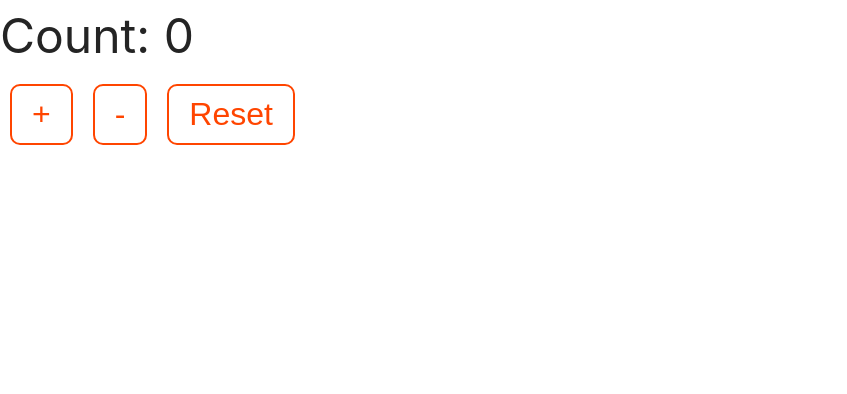
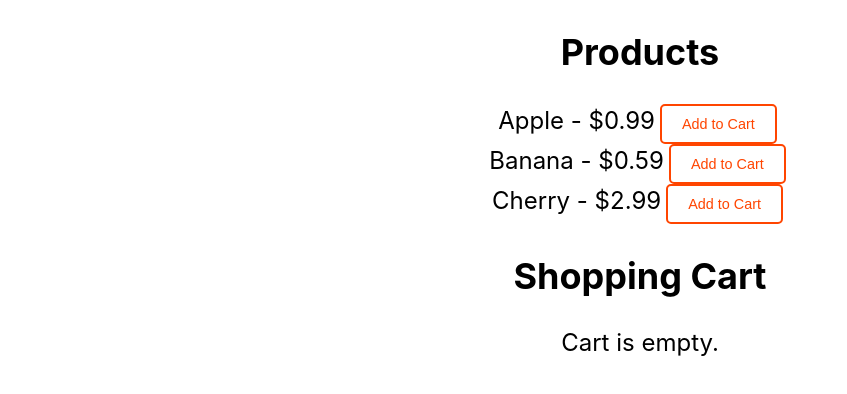
Before and after one commit to nazrulislambhat/react, a React (Vite) app: page / in a window 1280 px wide. Shown: the top 394 px of the page, without its empty margins (0-847 px from the left). Built offline with nearby package versions, Linux system fonts and the light colour scheme.

Commit message:
Initial Commit

```diff
--- a/src/App.css
+++ /dev/null
@@ -1,44 +0,0 @@
-#root {
-  max-width: 1280px;
-  margin: 0 auto;
-  padding: 2rem;
-  text-align: center;
-}
-.yaya {
-  border: 2px solid red !important;
-}
-.logo {
-  height: 6em;
-  padding: 1.5em;
-  will-change: filter;
-  transition: filter 300ms;
-}
-.logo:hover {
-  filter: drop-shadow(0 0 2em #646cffaa);
-}
-.logo.react:hover {
-  filter: drop-shadow(0 0 2em #61dafbaa);
-}
-
-@keyframes logo-spin {
-  from {
-    transform: rotate(0deg);
-  }
-  to {
-    transform: rotate(360deg);
-  }
-}
-
-@media (prefers-reduced-motion: no-preference) {
-  a:nth-of-type(2) .logo {
-    animation: logo-spin infinite 20s linear;
-  }
-}
-
-.card {
-  padding: 2em;
-}
-
-.read-the-docs {
-  color: #888;
-}
--- a/src/App.jsx
+++ b/src/App.jsx
@@ -10,14 +10,19 @@ import UseEffectAPI from './hooks/UseEffectAPI.jsx';
 import UseRefExample from './hooks/UseRefExample.jsx';
 import Timer from './hooks/UseRefTimer.jsx';
 import UseRef from './hooks/UseRef.jsx';
-import UseReducerIncrement from './hooks/UseReducerIncrement.jsx';
+import UseReducerExample1 from './hooks/UseReducerExample1.jsx';
+import UseReducerExample2 from './hooks/UseReducerExample2.jsx';
+import UseReducerExample3 from './hooks/UseReducerExample3.jsx';
+import UseReducerExample4 from './hooks/UseReducerExample4.jsx';
+import UseReducerExample5 from './hooks/UseReducerExample5.jsx';
 import UseMemoFactorial from './hooks/UseMemoFactorial.jsx';
 import UseMemoFactorial2 from './hooks/UseMemoFactorial2.jsx';
+
 function App() {
   // const [isShown, setIsShown] = useState(false);
   // const Child = isShown ? <ChildComponent /> : null;
   return (
-    <div>
+    <div className="app">
       {/*<button onClick={() => setIsShown((s) => !s)}>Show/Hide</button>*/}
       {/*{Child}*/}
       {/* <UseState />
@@ -30,7 +35,11 @@ function App() {
       {/* <UseRef /> */}
       {/* <UseMemoFactorial2 /> */}
       {/* <ItemList /> */}
-      <UseReducerIncrement />
+      {/* <UseReducerExample1 />
+      <UseReducerExample2 /> */}
+      {/* <UseReducerExample3 /> */}
+      <UseReducerExample4 />
+
     </div>
   );
 }
--- /dev/null
+++ b/src/hooks/UseReducerExample1.jsx
@@ -0,0 +1,29 @@
+import { useReducer } from 'react';
+
+const initialState = 0;
+
+function reducer(state, action) {
+  switch (action.type) {
+    case 'increment':
+      return state + 1;
+    case 'decrement':
+      return state - 1;
+    case 'reset':
+      return initialState;
+    default:
+      throw new Error();
+  }
+}
+
+export default function UseReducerExample1() {
+  const [count, dispatch] = useReducer(reducer, initialState);
+  return (
+    <>
+      <h3>Use Reducer Example 1</h3>
+      <p>{count}</p>
+      <button onClick={() => dispatch({ type: 'increment' })}>Increment</button>
+      <button onClick={() => dispatch({ type: 'decrement' })}>Decrement</button>
+      <button onClick={() => dispatch({ type: 'reset' })}>Reset</button>
+    </>
+  );
+}
--- /dev/null
+++ b/src/hooks/UseReducerExample2.jsx
@@ -0,0 +1,91 @@
+import React, { useReducer } from 'react';
+
+const initialFormState = {
+  username: '',
+  email: '',
+  password: '',
+  errors: {},
+};
+
+function formReducer(state, action) {
+  switch (action.type) {
+    case 'field':
+      return {
+        ...state,
+        [action.field]: action.value,
+        errors: { ...state.errors, [action.field]: '' },
+      };
+    case 'validate':
+      const errors = {};
+      if (!state.username) errors.username = 'Username is required';
+      if (!state.email.includes('@')) errors.email = 'Invalid email';
+      if (state.password.length < 6) errors.password = 'Password too short';
+      return { ...state, errors };
+    case 'reset':
+      return initialFormState;
+    default:
+      throw new Error('Unknown action type');
+  }
+}
+
+function RegistrationForm() {
+  const [state, dispatch] = useReducer(formReducer, initialFormState);
+  const { username, email, password, errors } = state;
+
+  const handleSubmit = (e) => {
+    e.preventDefault();
+    dispatch({ type: 'validate' });
+    if (Object.keys(errors).length === 0) {
+      // Submit form
+      console.log('Form submitted:', { username, email, password });
+      dispatch({ type: 'reset' });
+    }
+  };
+
+  return (
+    <form onSubmit={handleSubmit}>
+      <div>
+        <input
+          value={username}
+          onChange={(e) =>
+            dispatch({
+              type: 'field',
+              field: 'username',
+              value: e.target.value,
+            })
+          }
+          placeholder="Username"
+        />
+        <span>{errors.username}</span>
+      </div>
+      <div>
+        <input
+          value={email}
+          onChange={(e) =>
+            dispatch({ type: 'field', field: 'email', value: e.target.value })
+          }
+          placeholder="Email"
+        />
+        <span>{errors.email}</span>
+      </div>
+      <div>
+        <input
+          type="password"
+          value={password}
+          onChange={(e) =>
+            dispatch({
+              type: 'field',
+              field: 'password',
+              value: e.target.value,
+            })
+          }
+          placeholder="Password"
+        />
+        <span>{errors.password}</span>
+      </div>
+      <button type="submit">Register</button>
+    </form>
+  );
+}
+
+export default RegistrationForm;
--- /dev/null
+++ b/src/hooks/UseReducerExample3.jsx
@@ -0,0 +1,35 @@
+import { useReducer } from 'react';
+
+const initialTheme = { isDark: false };
+
+function themeReducer(state, action) {
+  switch (action.type) {
+    case 'toggle':
+      return { isDark: !state.isDark };
+    default:
+      throw new Error();
+  }
+}
+
+function UseReducerExample3() {
+  const [theme, dispatch] = useReducer(themeReducer, initialTheme);
+
+  const appStyle = {
+    backgroundColor: theme.isDark ? 'black' : 'white',
+    color: theme.isDark ? 'white' : 'black',
+    height: '100vh',
+    display: 'flex',
+    justifyContent: 'center',
+    alignItems: 'center',
+    flexDirection: 'column',
+  };
+  return (
+    <div style={appStyle}>
+      <h3>UseReducerExample3</h3>
+      <p>{theme.isDark ? 'Dark Mode' : 'Light Mode'}</p>
+      <button onClick={() => dispatch({ type: 'toggle' })}>Toggle Theme</button>
+    </div>
+  );
+}
+
+export default UseReducerExample3;
--- /dev/null
+++ b/src/hooks/UseReducerExample4.jsx
@@ -0,0 +1,94 @@
+import React, { useReducer } from 'react';
+
+const initialCart = [];
+
+function cartReducer(cart, action) {
+  switch (action.type) {
+    case 'add':
+      const existingItem = cart.find((item) => item.id === action.item.id);
+      if (existingItem) {
+        return cart.map((item) =>
+          item.id === action.item.id
+            ? { ...item, quantity: item.quantity + 1 }
+            : item
+        );
+      } else {
+        return [...cart, { ...action.item, quantity: 1 }];
+      }
+    case 'remove':
+      return cart.filter((item) => item.id !== action.id);
+    case 'update':
+      return cart.map((item) =>
+        item.id === action.id ? { ...item, quantity: action.quantity } : item
+      );
+    case 'clear':
+      return [];
+    default:
+      throw new Error('Unknown action type');
+  }
+}
+
+function UseReducerExample4() {
+  const [cart, dispatch] = useReducer(cartReducer, initialCart);
+
+  const products = [
+    { id: 1, name: 'Apple', price: 0.99 },
+    { id: 2, name: 'Banana', price: 0.59 },
+    { id: 3, name: 'Cherry', price: 2.99 },
+  ];
+
+  const total = cart
+    .reduce((sum, item) => sum + item.price * item.quantity, 0)
+    .toFixed(2);
+
+  return (
+    <div>
+      <h2>Products</h2>
+      {products.map((product) => (
+        <div key={product.id}>
+          <span>
+            {product.name} - ${product.price}
+          </span>
+          <button onClick={() => dispatch({ type: 'add', item: product })}>
+            Add to Cart
+          </button>
+        </div>
+      ))}
+
+      <h2>Shopping Cart</h2>
+      {cart.length === 0 && <p>Cart is empty.</p>}
+      {cart.map((item) => (
+        <div key={item.id}>
+          <span>
+            {item.name} - ${item.price} x {item.quantity}
+          </span>
+          <button onClick={() => dispatch({ type: 'remove', id: item.id })}>
+            Remove
+          </button>
+          <input
+            type="number"
+            value={item.quantity}
+            min="1"
+            onChange={(e) =>
+              dispatch({
+                type: 'update',
+                id: item.id,
+                quantity: parseInt(e.target.value, 10),
+              })
+            }
+          />
+        </div>
+      ))}
+      {cart.length > 0 && (
+        <>
+          <h3>Total: ${total}</h3>
+          <button onClick={() => dispatch({ type: 'clear' })}>
+            Clear Cart
+          </button>
+        </>
+      )}
+    </div>
+  );
+}
+
+export default UseReducerExample4;
--- /dev/null
+++ b/src/hooks/UseReducerExample5.jsx
@@ -0,0 +1,7 @@
+import React from 'react';
+
+function UseReducerExample5() {
+  return <h3>UseReducerExample5</h3>;
+}
+
+export default UseReducerExample5;
--- a/src/hooks/UseReducerIncrement.jsx
+++ /dev/null
@@ -1,29 +0,0 @@
-import { useReducer } from 'react';
-
-const initialState = { count: 0 };
-
-function reducer(state, action) {
-  switch (action.type) {
-    case 'increment':
-      return { count: state.count + 1 };
-    case 'decrement':
-      return { count: state.count - 1 };
-    case 'reset':
-      return initialState;
-    default:
-      throw new Error();
-  }
-}
-
-export default function Counter() {
-  const [state, dispatch] = useReducer(reducer, initialState);
-
-  return (
-    <>
-      <p> Count: {state.count}</p>
-      <button onClick={() => dispatch({ type: 'increment' })}>+</button>
-      <button onClick={() => dispatch({ type: 'decrement' })}>-</button>
-      <button onClick={() => dispatch({ type: 'reset' })}>Reset</button>
-    </>
-  );
-}
--- a/src/index.css
+++ b/src/index.css
@@ -1,80 +1,32 @@
-:root {
+#root {
   font-family: Inter, system-ui, Avenir, Helvetica, Arial, sans-serif;
-  line-height: 1.5;
   font-weight: 400;
+  margin: 0px auto;
 
-  color-scheme: light dark;
-  color: rgba(255, 255, 255, 0.87);
-  background-color: #242424;
-  margin: 0px;
-  font-synthesis: none;
-  text-rendering: optimizeLegibility;
-  -webkit-font-smoothing: antialiased;
-  -moz-osx-font-smoothing: grayscale;
+  color: black;
+  font-size: 1.5rem;
+}
+.app {
+  margin: 0 auto;
+  max-width: 1440px;
+  text-align: center;
 }
 
-.name,
-.profession {
-  font-weight: bold;
-}
-.profession {
-  background-color: aquamarine;
-  color: #242424;
-}
-.card {
-  border-radius: 10px;
-  background-color: #646cffaa;
-  color: #242424;
-  padding: 30px 20px;
-  border: 2px solid #242424;
-  max-width: 300px;
-  height: auto;
-  overflow: hidden;
-  cursor: pointer;
-}
-.card:hover {
-  background-color: #61dafbaa;
-}
-.cards {
-  display: flex;
-  flex-wrap: wrap;
-  gap: 20px;
-  flex-direction: row;
-  margin: 0 auto;
-}
-.age {
-  font-weight: bold;
-}
-.bio {
-  font-size: 0.9rem;
-}
-body {
-  margin: 0;
-  min-height: 100vh;
-  background-color: #ffffff;
-  color: #242424;
-  font-size: 3rem;
-}
-* {
-  margin: 0;
-}
-pre {
-  font-size: 0.6rem;
-  color: orangered;
-  border: 1px solid palegreen;
-  margin: 10px 0px;
-}
 button {
   padding: 10px 20px;
   background-color: transparent;
   border: 2px solid orangered;
   color: orangered;
-  border-radius: 10px;
-  margin: 10px;
-  font-size: 2rem;
+  border-radius: 5px;
+  font-size: 0.9rem;
+  margin: 0px 5px;
   cursor: pointer;
 }
 button:hover {
   background-color: orangered;
   color: #ffffff;
 }
+
+h3 {
+  color: orangered;
+}
```
